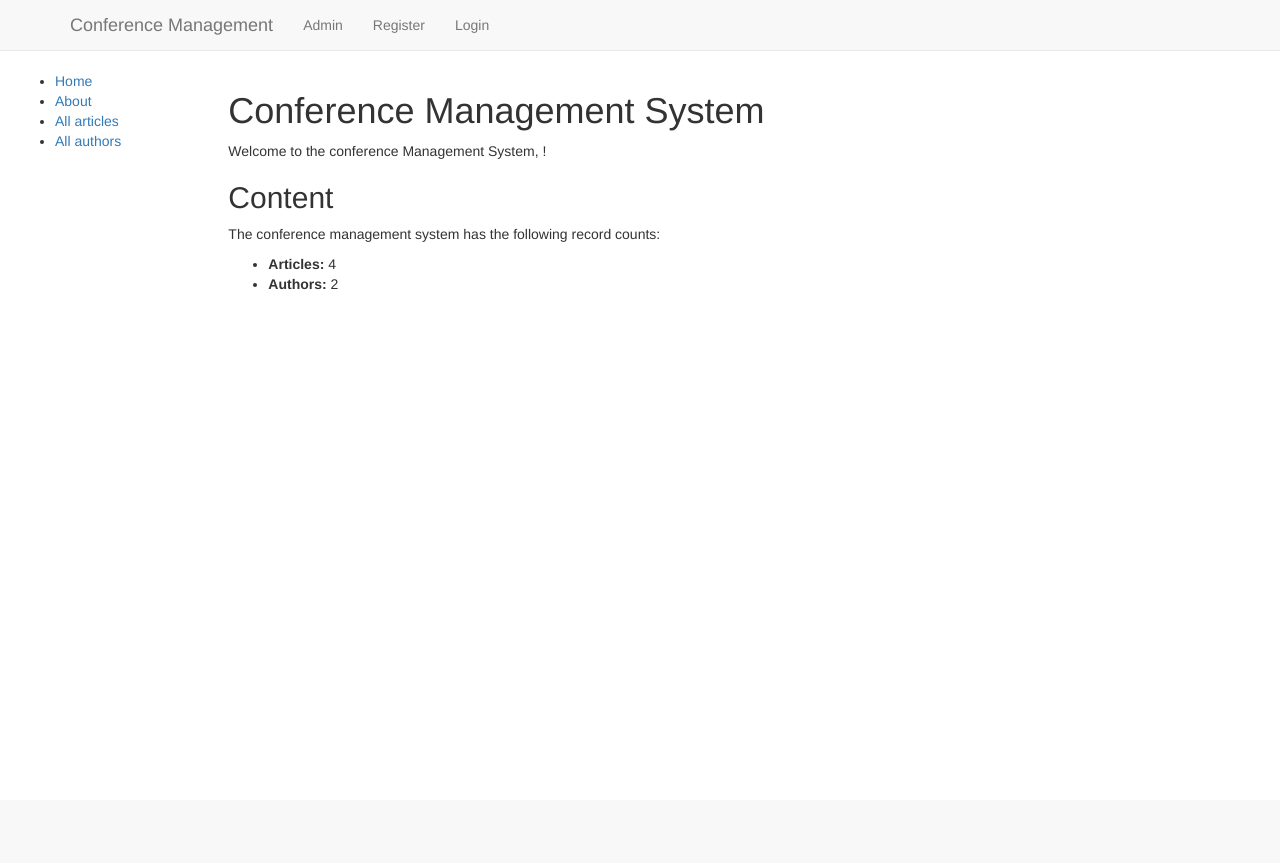
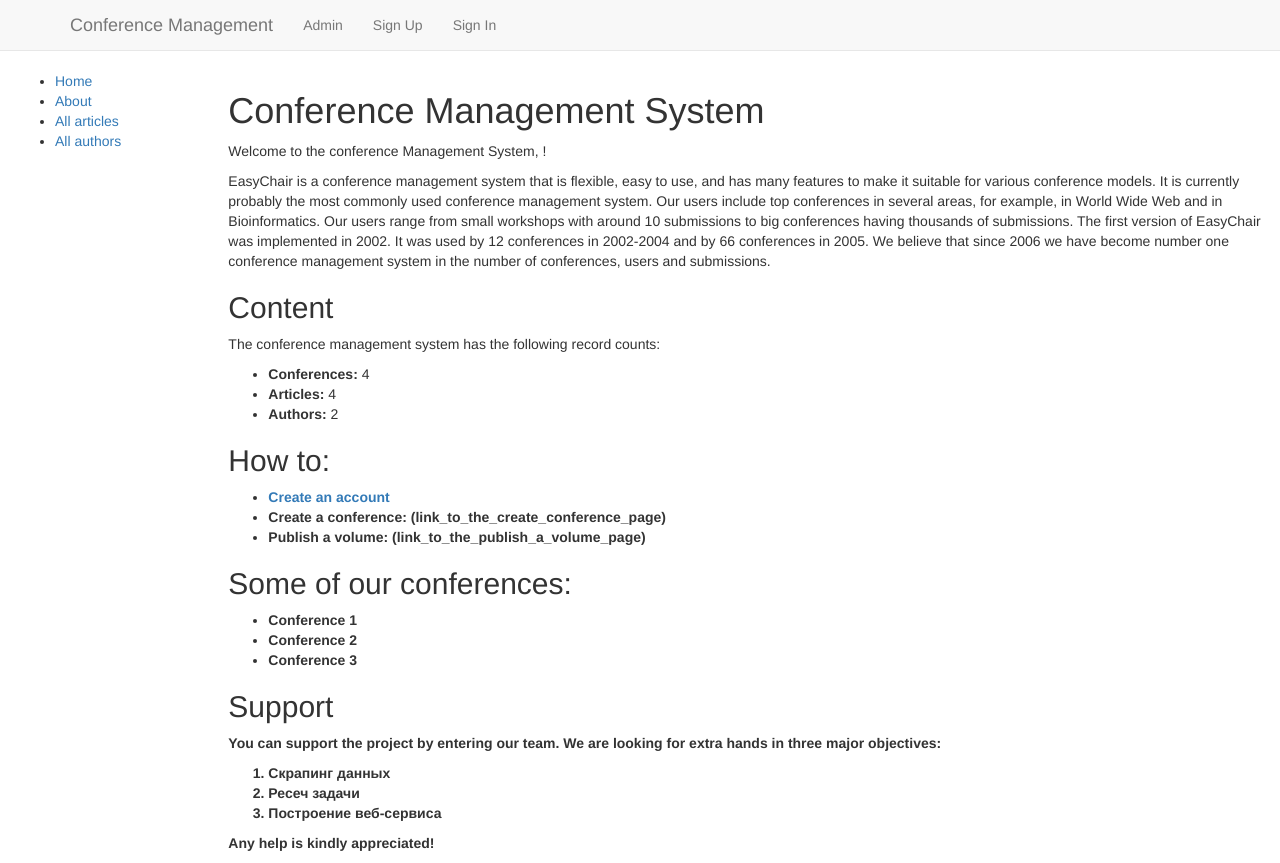
Before and after one commit to ianzablovschii/django-simple, a Django app: page / in a window 1280 px wide. Before the commit the page ends 290 px from the top, so only its background shows below. Run offline with Django 3.2, Linux system fonts and the light colour scheme; data comes from the database, SQL or seed files in the repository; both versions use the stored data as it was after the commit; some libraries are stand-ins or nearby versions.

Commit message:
Added debugtool, author's articles, profile template

```diff
--- a/dprojx/dappx/views.py
+++ b/dprojx/dappx/views.py
@@ -5,18 +5,15 @@ from django.contrib.auth import authenticate, login, logout
 from django.http import HttpResponseRedirect, HttpResponse
 from django.urls import reverse
 from django.contrib.auth.decorators import login_required
-from dappx.models import Subject, Article, Author
+from dappx.models import Subject, Article, Author, UserProfileInfo
 from django.views import generic
 
 
-# def index(request):
-#    return render(request, 'dappx/index.html')
 def index(request):
     """View function for home page of site."""
 
     # Generate counts of some of the main objects
     num_articles = Article.objects.all().count()
-
 
     # The 'all()' is implied by default.
     num_authors = Author.objects.count()
@@ -28,6 +25,7 @@ def index(request):
 
     # Render the HTML template index.html with the data in the context variable
     return render(request, 'dappx/index.html', context=context)
+
 
 @login_required
 def special(request):
@@ -66,7 +64,6 @@ def register(request):
                            'profile_form': profile_form,
                            'registered': registered})
 
-
 def user_login(request):
     if request.method == 'POST':
         username = request.POST.get('username')
@@ -91,3 +88,15 @@ class ArticleListView(generic.ListView):
 
 class ArticleDetailView(generic.DetailView):
     model = Article
+
+class AuthorListView(generic.ListView):
+    model = Author
+
+class AuthorDetailView(generic.DetailView):
+    model = Author
+
+class UserDetailView(generic.DetailView):
+    model = UserProfileInfo
+
+def about(request):
+    return render(request, 'dappx/about.html')
--- a/dprojx/dprojx/settings.py
+++ b/dprojx/dprojx/settings.py
@@ -42,6 +42,7 @@ INSTALLED_APPS = [
     'django.contrib.messages',
     'django.contrib.staticfiles',
     'dappx',
+    'debugtools',
 ]
 
 MIDDLEWARE = [
@@ -67,6 +68,9 @@ TEMPLATES = [
                 'django.template.context_processors.request',
                 'django.contrib.auth.context_processors.auth',
                 'django.contrib.messages.context_processors.messages',
+            ],
+           'builtins': [                                     # Add this section
+                "debugtools.templatetags.debugtools_tags",   # Add this line
             ],
         },
     },
--- a/dprojx/dprojx/urls.py
+++ b/dprojx/dprojx/urls.py
@@ -3,6 +3,7 @@ from django.contrib import admin
 from django.urls import path
 from django.conf.urls import url, include
 from dappx import views
+
 urlpatterns = [
     path('admin/', admin.site.urls),
     url(r'^$', views.index, name='index'),
@@ -11,4 +12,8 @@ urlpatterns = [
     url(r'^logout/$', views.user_logout, name='logout'),
     path('articles/', views.ArticleListView.as_view(), name='articles'),
     path('article/<int:pk>', views.ArticleDetailView.as_view(), name='article-detail'),
+    path('authors/', views.AuthorListView.as_view(), name='authors'),
+    path('author/<int:pk>', views.AuthorDetailView.as_view(), name='author-detail'),
+    path('profile/', views.UserDetailView.as_view(), name='profile'),
+    path('about/', views.about, name='about'),
 ]
--- a/dprojx/templates/dappx/article_detail.html
+++ b/dprojx/templates/dappx/article_detail.html
@@ -3,7 +3,7 @@
 {% block content %}
   <h1>Title: {{ article.title }}</h1>
 
-  <p><strong>Author:</strong> <a href="">{{ article.author }}</a></p> <!-- author detail link not yet defined -->
+  <p><strong>Author:</strong> <a href="{{ article.author.get_absolute_url }}">{{ article.author }}</a></p>
   <p><strong>Abstract:</strong> {{ article.abstract }}</p>
   <p><strong>Subject:</strong> {% for subject in article.subject.all %} {{ subject }}{% if not forloop.last %}, {% endif %}{% endfor %}</p>
 
--- a/dprojx/templates/dappx/article_list.html
+++ b/dprojx/templates/dappx/article_list.html
@@ -6,7 +6,7 @@
   <ul>
     {% for article in article_list %}
       <li>
-        <a href="{{ article.get_absolute_url }}">{{ article.title }}</a> ({{article.author}})
+        <a href="{{ article.get_absolute_url }}">{{ article.title }}</a> ({{ article.author }})
       </li>
     {% endfor %}
   </ul>
--- a/dprojx/templates/dappx/base.html
+++ b/dprojx/templates/dappx/base.html
@@ -16,12 +16,13 @@
         {# Django Home Link / Admin Link / Register Link#}
         <li><a class="navbar-brand" href="{% url 'index' %}">Conference Management</a></li>
         <li><a class="navbar-link" href="{% url 'admin:index' %}">Admin</a></li>
-        <li><a class="navbar-link" href="{% url 'dappx:register' %}">Register</a></li>
-        {# Some logic on what to display for last item#}
+
         {% if user.is_authenticated %}
-        <li><a href="{% url 'logout' %}">Logout</a></li>
+          <li><a href="">Profile</a></li>
+          <li><a href="{% url 'logout' %}">Logout</a></li>
         {% else %}
-        <li><a class="navbar-link" href="{% url 'dappx:user_login' %}">Login</a></li>
+          <li><a class="navbar-link" href="{% url 'dappx:register' %}">Sign Up</a></li>
+          <li><a class="navbar-link" href="{% url 'dappx:user_login' %}">Sign In</a></li>
         {% endif %}
       </ul>
     </div>
@@ -36,9 +37,9 @@
       {% block sidebar %}
         <ul class="sidebar-nav">
           <li><a href="{% url 'index' %}">Home</a></li>
-          <li><a href="">About</a></li>
+          <li><a href="{% url 'about' %}">About</a></li>
           <li><a href="{% url 'articles' %}">All articles</a></li>
-          <li><a href="">All authors</a></li>
+          <li><a href="{% url 'authors' %}">All authors</a></li>
         </ul>
      {% endblock %}
       </div>
--- a/dprojx/templates/dappx/index.html
+++ b/dprojx/templates/dappx/index.html
@@ -3,10 +3,39 @@
 {% block content %}
   <h1>Conference Management System</h1>
   <p>Welcome to the conference Management System, {{user.username}} !</p>
+  <p> EasyChair is a conference management system that is flexible, easy to use, and has many features to make it suitable for various conference models. It is currently probably the most commonly used conference management system.
+Our users include top conferences in several areas, for example, in World Wide Web and in Bioinformatics. Our users range from small workshops with around 10 submissions to big conferences having thousands of submissions.
+The first version of EasyChair was implemented in 2002. It was used by 12 conferences in 2002-2004 and by 66 conferences in 2005. We believe that since 2006 we have become number one conference management system in the number of conferences, users and submissions.</p>
   <h2>Сontent</h2>
   <p>The conference management system has the following record counts:</p>
   <ul>
+  	<li><strong>Conferences:</strong> {{ num_articles }}</li>
     <li><strong>Articles:</strong> {{ num_articles }}</li>
     <li><strong>Authors:</strong> {{ num_authors }}</li>
   </ul>
+
+  <h2>How to:</h2>
+  <ul>
+  	<li><strong><a href="{% url 'dappx:register' %}">Create an account</a></li>
+    <li><strong>Create a conference:</strong> (link_to_the_create_conference_page)</li>
+    <li><strong>Publish a volume:</strong> (link_to_the_publish_a_volume_page)</li>
+  </ul>
+
+  <h2>Some of our conferences:</h2>
+  <ul>
+  	<li><strong>Conference 1</li>
+    <li><strong>Conference 2</li>
+    <li><strong>Conference 3</li>
+  </ul>
+
+  <h2> Support </h2>
+  <p> You can support the project by entering our team. We are looking for extra hands in three major objectives:</p>
+  <ol>
+  	<li> Скрапинг данных </li>
+  	<li> Ресеч задачи </li>
+  	<li> Построение веб-сервиса </li>
+  </ol>
+  <p> Any help is kindly appreciated!</p>
+
+
 {% endblock %}
```
Also changed, not shown: dprojx/dappx/models.py (+8 -5 lines), dprojx/templates/dappx/about.html (added, +32 -0 lines), dprojx/templates/dappx/author_detail.html (added, +11 -0 lines), dprojx/templates/dappx/author_list.html (added, +16 -0 lines), dprojx/templates/dappx/profile.html (added, +22 -0 lines), dprojx/db.sqlite3.
